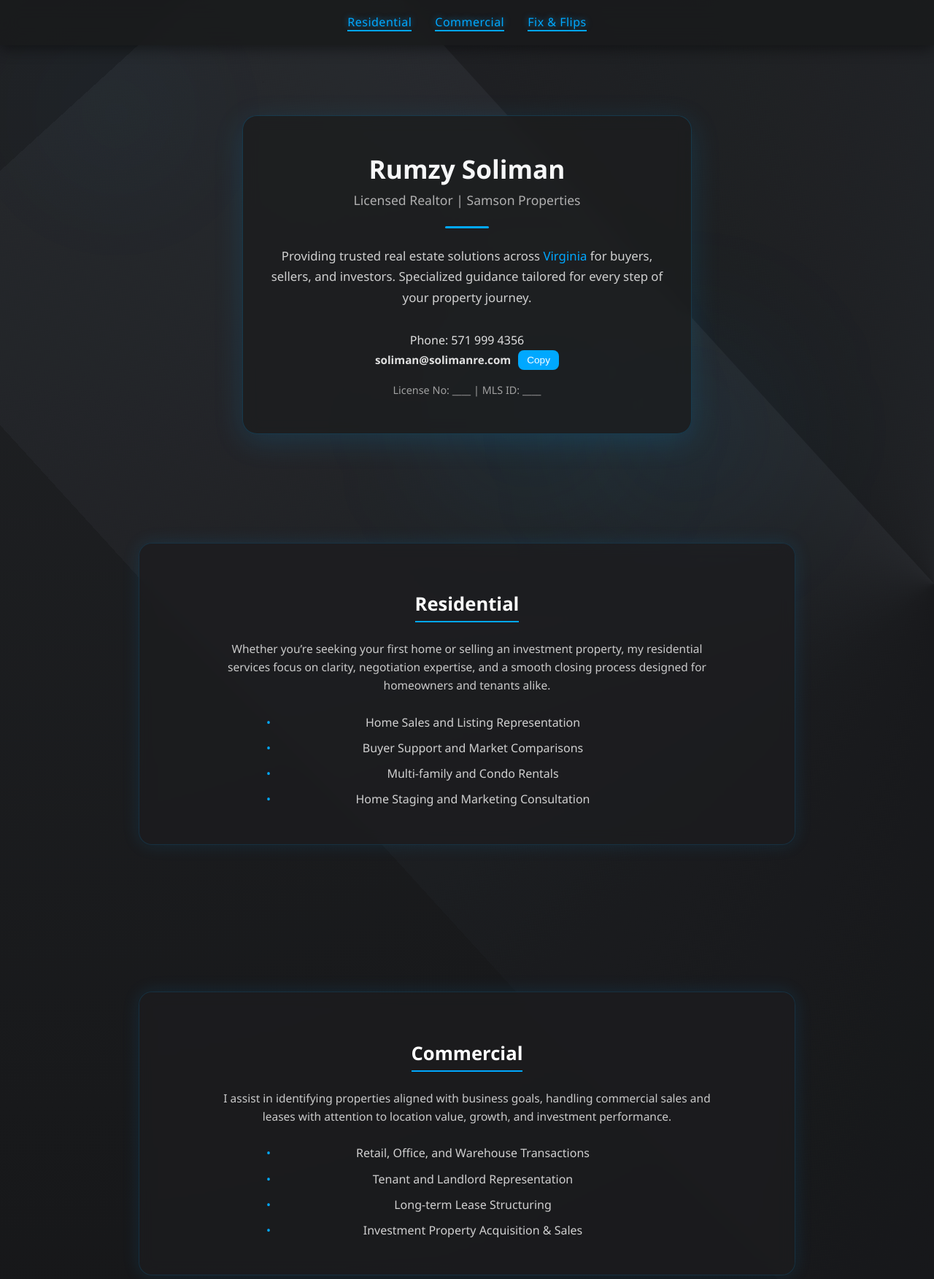
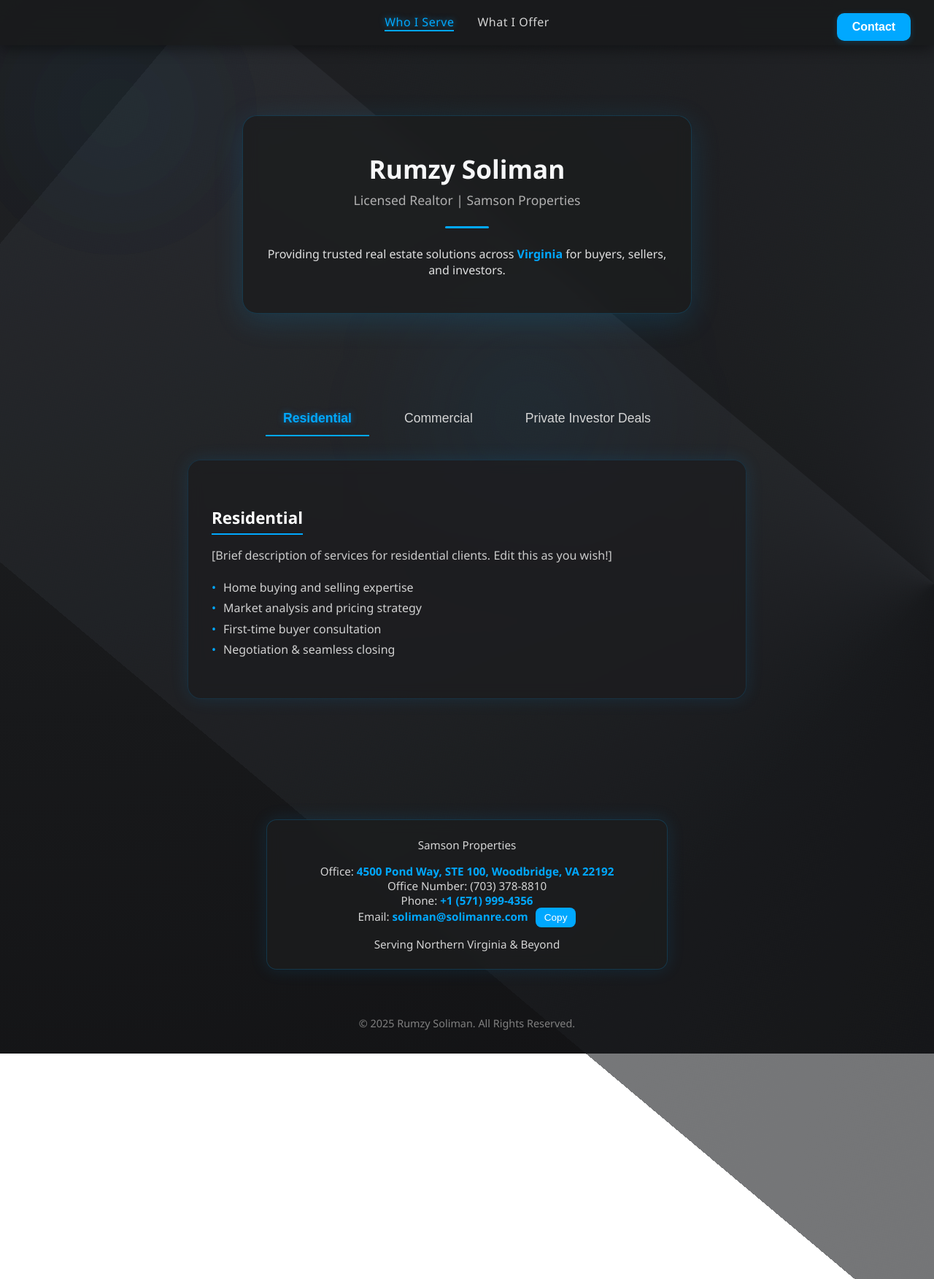
Before and after one commit to solimanrumzy-cell/rsoliman.github.io, a plain HTML site: page index.html in a window 1280 px wide. Shown: the top 1753 px of the page at 73% size. After the commit the page ends 1444 px from the top, so only its background shows below. Drawn offline with Linux system fonts and the light colour scheme.

Commit message:
Update index.html

```diff
--- a/index.html
+++ b/index.html
@@ -5,6 +5,7 @@
   <meta name="viewport" content="width=device-width, initial-scale=1.0" />
   <title>Rumzy Soliman | Virginia Realtor</title>
   <style>
+    html { scroll-behavior: smooth; }
     body {
       font-family: 'Segoe UI', Arial, sans-serif;
       color: #e0e0e0;
@@ -15,7 +16,6 @@
       background: radial-gradient(circle at top left, #202225, #18191b, #111113);
       overflow-x: hidden;
     }
-
     .background {
       position: fixed;
       top: 0;
@@ -27,12 +27,10 @@
       z-index: -2;
       opacity: 0.6;
     }
-
     @keyframes rotateBackground {
       from { transform: rotate(0deg); }
       to { transform: rotate(360deg); }
     }
-
     .light {
       position: fixed;
       width: 300px;
@@ -43,16 +41,13 @@
       animation: floatLight 18s ease-in-out infinite alternate;
       z-index: -1;
     }
-
     .light:nth-child(1) { top: 10%; left: 15%; }
     .light:nth-child(2) { top: 55%; right: 15%; animation-delay: 6s; }
     .light:nth-child(3) { bottom: 10%; left: 45%; animation-delay: 12s; }
-
     @keyframes floatLight {
       from { transform: translateY(0px) translateX(0px); opacity: 0.4; }
       to { transform: translateY(25px) translateX(40px); opacity: 0.7; }
     }
-
     header {
       width: 100%;
       background: rgba(25, 26, 28, 0.85);
@@ -63,14 +58,13 @@
       box-shadow: 0 4px 20px rgba(0, 0, 0, 0.45);
       display: flex;
       justify-content: center;
+      position: relative;
     }
-
     nav {
       display: flex;
       gap: 2rem;
       padding: 1.2rem 0;
     }
-
     nav a {
       color: #d5d5d5;
       text-decoration: none;
@@ -78,37 +72,49 @@
       letter-spacing: 0.5px;
       border-bottom: 2px solid transparent;
       transition: color 0.3s, border-bottom 0.3s, text-shadow 0.3s;
+      cursor: pointer;
     }
-
-    nav a:hover {
-      color: #00a8ff;
-      border-bottom: 2px solid #00a8ff;
-    }
-
-    nav a.active {
+    nav a:hover, nav a.active {
       color: #00a8ff;
       border-bottom: 2px solid #00a8ff;
       text-shadow: 0 0 8px rgba(0,168,255,0.6);
     }
-
+    .contact-btn {
+      position: absolute;
+      right: 2rem;
+      top: 1.1rem;
+      background: #00a8ff;
+      color: #fff;
+      border: none;
+      padding: 0.65rem 1.3rem;
+      border-radius: 10px;
+      font-size: 1rem;
+      font-weight: bold;
+      cursor: pointer;
+      box-shadow: 0 2px 10px rgba(0,168,255,0.20);
+      transition: background 0.2s, color 0.2s, transform 0.18s;
+      z-index: 20;
+    }
+    .contact-btn:hover {
+      background: #008de0;
+      color: #ddf3ff;
+      transform: translateY(-2px) scale(1.035);
+    }
     .container {
       display: flex;
       flex-direction: column;
       align-items: center;
       padding-top: 6rem;
     }
-
     .fade-in {
       opacity: 0;
       transform: translateY(35px);
       transition: opacity 1s ease, transform 1s ease;
     }
-
     .fade-in.visible {
       opacity: 1;
       transform: translateY(0);
     }
-
     .card {
       background: rgba(28, 29, 31, 0.8);
       backdrop-filter: blur(10px);
@@ -122,25 +128,21 @@
       margin-bottom: 3rem;
       transition: transform 0.4s ease, box-shadow 0.4s ease;
     }
-
     .card:hover {
       transform: translateY(-5px);
       box-shadow: 0 12px 45px rgba(0, 168, 255, 0.3);
     }
-
     h1 {
       margin: 0;
       font-size: 2.2rem;
       color: #f6f7f8;
     }
-
     h2 {
       color: #b0b0b0;
       font-size: 1.1rem;
       margin-top: 0.4rem;
       font-weight: normal;
     }
-
     .divider {
       width: 60px;
       height: 3px;
@@ -148,72 +150,39 @@
       margin: 1.5rem auto;
       border-radius: 3px;
     }
-
-    .tagline {
-      color: #d0d0d0;
-      font-size: 1.05rem;
-      line-height: 1.7;
-      margin-bottom: 2rem;
-    }
-
     .highlight {
       color: #00a8ff;
+      font-weight: bold;
     }
-
-    .contact-info {
-      color: #e0e0e0;
-      font-size: 1rem;
-      line-height: 1.6;
-      margin-top: 1rem;
-    }
-
-    .email-section {
-      display: flex;
-      justify-content: center;
-      align-items: center;
-      gap: 10px;
-      flex-wrap: wrap;
-    }
-
-    .email-text {
-      font-weight: 600;
-      font-size: 0.95rem;
-    }
-
-    button.copy-btn {
-      background-color: #00a8ff;
-      color: white;
-      border: none;
-      padding: 6px 12px;
-      border-radius: 8px;
-      cursor: pointer;
-      font-size: 0.85rem;
-      transition: background-color 0.3s ease, transform 0.2s ease;
-    }
-
-    button.copy-btn:hover {
-      background-color: #008de0;
-      transform: scale(1.05);
-    }
-
-    .copied {
-      color: #00a8ff;
-      font-size: 0.85rem;
-      display: none;
-      margin-top: 5px;
-    }
-
-    .show {
-      display: block;
-    }
-
     .section {
       text-align: center;
       padding: 4.5rem 1rem;
       width: 100%;
       max-width: 900px;
     }
-
+    .tabs {
+      display: flex;
+      justify-content: center;
+      margin-bottom: 2rem;
+      gap: 1.5rem;
+    }
+    .tab {
+      background: none;
+      border: none;
+      color: #d5d5d5;
+      font-size: 1.1rem;
+      padding: 0.8rem 1.5rem;
+      cursor: pointer;
+      border-bottom: 2px solid transparent;
+      transition: color 0.3s, border-bottom 0.3s;
+      outline: none;
+    }
+    .tab.active {
+      color: #00a8ff;
+      border-bottom: 2px solid #00a8ff;
+      font-weight: bold;
+      text-shadow: 0 0 8px rgba(0,168,255,0.5);
+    }
     .content-box {
       background: rgba(28, 29, 31, 0.75);
       backdrop-filter: blur(10px);
@@ -223,53 +192,42 @@
       border: 1px solid rgba(0,168,255,0.15);
       margin: 1.8rem auto;
       transition: transform 0.4s ease, border-color 0.4s ease, box-shadow 0.4s ease;
+      text-align: left;
+      max-width: 700px;
+      width: 100%;
+      display: none;
     }
-
-    .content-box:hover {
-      transform: translateY(-6px);
-      border-color: rgba(0,168,255,0.35);
-      box-shadow: 0 0 50px rgba(0,168,255,0.25);
-    }
-
+    .content-box.active { display: block; }
     .content-box h3 {
       color: #ffffff;
-      font-size: 1.6rem;
+      font-size: 1.4rem;
       border-bottom: 2px solid #00a8ff;
       display: inline-block;
       padding-bottom: 6px;
       margin-bottom: 1rem;
     }
-
     .content-description {
       color: #cbcbcb;
-      font-size: 0.97rem;
-      max-width: 700px;
-      margin: 0.5rem auto 1.5rem;
+      font-size: 1.01rem;
+      margin-bottom: 1.2rem;
       line-height: 1.6;
     }
-
     ul {
+      color: #d1d1d1;
       list-style: none;
       padding: 0;
-      margin: 1.5rem auto 0;
-      color: #d1d1d1;
-      line-height: 1.8;
-      max-width: 550px;
     }
-
     ul li {
       margin: 0.4rem 0;
       position: relative;
       padding-left: 1rem;
     }
-
     ul li::before {
       content: "•";
       position: absolute;
       left: 0;
       color: #00a8ff;
     }
-
     .bottom-card {
       background: rgba(28, 29, 31, 0.8);
       backdrop-filter: blur(10px);
@@ -284,7 +242,30 @@
       border: 1px solid rgba(0,168,255,0.2);
       box-shadow: 0 0 25px rgba(0,168,255,0.12);
     }
-
+    .bottom-card .contact-details { margin: 1rem 0 0.8rem 0; }
+    .bottom-card .highlight { font-weight: bold; }
+    button.copy-btn {
+      background-color: #00a8ff;
+      color: white;
+      border: none;
+      padding: 6px 12px;
+      border-radius: 8px;
+      cursor: pointer;
+      font-size: 0.85rem;
+      transition: background-color 0.3s ease, transform 0.2s ease;
+      margin-left: 6px;
+    }
+    button.copy-btn:hover {
+      background-color: #008de0;
+      transform: scale(1.05);
+    }
+    .copied {
+      color: #00a8ff;
+      font-size: 0.85rem;
+      display: none;
+      margin-top: 5px;
+    }
+    .show { display: block; }
     footer {
       text-align: center;
       color: #808080;
@@ -292,7 +273,6 @@
       padding-bottom: 2rem;
       font-size: 0.9rem;
     }
-
     @media (max-width: 600px) {
       nav {
         gap: 1.3rem;
@@ -303,10 +283,18 @@
       .card {
         padding: 2.5rem 1.5rem;
       }
+      .content-box {
+        padding: 1.5rem 1rem;
+      }
+      .contact-btn {
+        right: 1rem;
+        padding: 0.5rem 1rem;
+      }
     }
   </style>
 </head>
 <body>
+  <div id="top"></div>
   <div class="background"></div>
   <div class="light"></div>
   <div class="light"></div>
@@ -314,10 +302,10 @@
 
   <header>
     <nav>
-      <a href="#residential" class="nav-link">Residential</a>
-      <a href="#commercial" class="nav-link">Commercial</a>
-      <a href="#fixflips" class="nav-link">Fix & Flips</a>
+      <a href="#whoweserve" class="nav-link active">Who I Serve</a>
+      <a href="#whatioffer" class="nav-link">What I Offer</a>
     </nav>
+    <button class="contact-btn" onclick="window.scrollTo({top:0,behavior:'smooth'})">Contact</button>
   </header>
 
   <div class="container">
@@ -327,70 +315,76 @@
       <div class="divider"></div>
       <div class="tagline">
         Providing trusted real estate solutions across <span class="highlight">Virginia</span> for buyers, sellers, and investors.
-        Specialized guidance tailored for every step of your property journey.
-      </div>
-      <div class="contact-info">
-        Phone: 571&nbsp;999&nbsp;4356<br>
-        <div class="email-section">
-          <span class="email-text" id="emailText">soliman@solimanre.com</span>
-          <button class="copy-btn" onclick="copyEmail()">Copy</button>
-        </div>
-        <div id="copiedMsg" class="copied">Copied!</div>
-        <div style="margin-top: 1rem; color: #a0a0a0; font-size: 0.9rem;">
-          License No: ____ | MLS ID: ____
-        </div>
       </div>
     </div>
 
-    <section id="residential" class="section fade-in">
-      <div class="content-box">
+    <section id="whoweserve" class="section fade-in">
+      <div class="tabs">
+        <button class="tab active" onclick="showBox(0)">Residential</button>
+        <button class="tab" onclick="showBox(1)">Commercial</button>
+        <button class="tab" onclick="showBox(2)">Private Investor Deals</button>
+      </div>
+      <div class="content-box active" id="box0">
         <h3>Residential</h3>
         <div class="content-description">
-          Whether you’re seeking your first home or selling an investment property, my residential services focus on clarity, negotiation expertise, and a smooth closing process designed for homeowners and tenants alike.
+          [Brief description of services for residential clients. Edit this as you wish!]
         </div>
         <ul>
-          <li>Home Sales and Listing Representation</li>
-          <li>Buyer Support and Market Comparisons</li>
-          <li>Multi-family and Condo Rentals</li>
-          <li>Home Staging and Marketing Consultation</li>
+          <li>Home buying and selling expertise</li>
+          <li>Market analysis and pricing strategy</li>
+          <li>First-time buyer consultation</li>
+          <li>Negotiation & seamless closing</li>
+        </ul>
+      </div>
+      <div class="content-box" id="box1">
+        <h3>Commercial</h3>
+        <div class="content-description">
+          [Brief description of commercial property services. Edit this as you wish!]
+        </div>
+        <ul>
+          <li>Retail, office, and industrial deals</li>
+          <li>Tenant & landlord representation</li>
+          <li>Location assessment and investment strategy</li>
+          <li>Long-term lease structuring & market analysis</li>
+        </ul>
+      </div>
+      <div class="content-box" id="box2">
+        <h3>Private Investor Deals</h3>
+        <div class="content-description">
+          [Brief description for investors—fix & flips, rental portfolios, etc. Edit this as you wish!]
+        </div>
+        <ul>
+          <li>Property identification & analysis</li>
+          <li>Renovation oversight & contractor referrals</li>
+          <li>ROI tracking and market timing</li>
+          <li>Off-market deal sourcing</li>
         </ul>
       </div>
     </section>
 
-    <section id="commercial" class="section fade-in">
-      <div class="content-box">
-        <h3>Commercial</h3>
+    <section id="whatioffer" class="section fade-in" style="display:none;">
+      <div class="content-box active">
+        <h3>What I Offer</h3>
         <div class="content-description">
-          I assist in identifying properties aligned with business goals, handling commercial sales and leases with attention to location value, growth, and investment performance.
+          [Put your “What I Offer” description and points here.]
         </div>
         <ul>
-          <li>Retail, Office, and Warehouse Transactions</li>
-          <li>Tenant and Landlord Representation</li>
-          <li>Long-term Lease Structuring</li>
-          <li>Investment Property Acquisition & Sales</li>
+          <li>[Custom service or feature]</li>
+          <li>[Another offering]</li>
         </ul>
       </div>
     </section>
 
-    <section id="fixflips" class="section fade-in">
-      <div class="content-box">
-        <h3>Fix & Flips</h3>
-        <div class="content-description">
-          From sourcing undervalued homes to managing remodels and resales, my fix & flip services help investors maximize returns while mitigating renovation and market risks.
-        </div>
-        <ul>
-          <li>Property Identification & Price Analysis</li>
-          <li>Contractor Coordination & Timeline Oversight</li>
-          <li>Rehabilitation Budgeting & ROI Tracking</li>
-          <li>Post-Flip Marketing & Listing Strategy</li>
-        </ul>
+    <div class="bottom-card fade-in" id="contact-info">
+      Samson Properties<br>
+      <div class="contact-details">
+        Office: <span class="highlight">4500 Pond Way, STE 100, Woodbridge, VA 22192</span><br>
+        Office Number: (703) 378-8810<br>
+        Phone: <span class="highlight">+1 (571) 999-4356</span><br>
+        Email: <span class="highlight" id="emailText">soliman@solimanre.com</span>
+        <button class="copy-btn" onclick="copyEmail()">Copy</button>
+        <div id="copiedMsg" class="copied">Copied!</div>
       </div>
-    </section>
-
-    <div class="bottom-card fade-in">
-      Samson Properties<br>
-      Office: 14526 Lee Rd, Chantilly, VA 20151<br>
-      Office Number: (703) 378-8810<br>
       Serving Northern Virginia & Beyond
     </div>
   </div>
@@ -398,7 +392,6 @@
   <footer>
     © 2025 Rumzy Soliman. All Rights Reserved.
   </footer>
-
   <script>
     function copyEmail() {
       const emailText = document.getElementById('emailText').textContent;
@@ -408,28 +401,36 @@
         setTimeout(() => msg.classList.remove('show'), 2000);
       });
     }
-
     const fadeElements = document.querySelectorAll(".fade-in");
     const observer = new IntersectionObserver(entries => {
       entries.forEach(entry => {
         if (entry.isIntersecting) entry.target.classList.add("visible");
       });
     }, { threshold: 0.15 });
-
     fadeElements.forEach(el => observer.observe(el));
-
-    const sections = document.querySelectorAll("section");
-    const navLinks = document.querySelectorAll(".nav-link");
-
-    window.addEventListener("scroll", () => {
-      let current = "";
-      sections.forEach(section => {
-        const sectionTop = section.offsetTop - 120;
-        if (scrollY >= sectionTop) current = section.getAttribute("id");
+    // Tab logic for content boxes
+    function showBox(idx) {
+      document.querySelectorAll('.tab').forEach((tab, i) => {
+        tab.classList.toggle('active', i === idx);
       });
-      navLinks.forEach(link => {
-        link.classList.remove("active");
-        if (link.getAttribute("href").includes(current)) link.classList.add("active");
+      document.querySelectorAll('.content-box').forEach((box, i) => {
+        box.classList.toggle('active', i === idx);
+      });
+    }
+    // Nav tab logic (Who I Serve / What I Offer)
+    document.querySelectorAll('nav a').forEach(function(link){
+      link.addEventListener('click', function(e){
+        e.preventDefault();
+        document.querySelectorAll('nav a').forEach(a=>a.classList.remove('active'));
+        this.classList.add('active');
+        if(this.getAttribute('href')==='#whatioffer'){
+          document.getElementById('whoweserve').style.display='none';
+          document.getElementById('whatioffer').style.display='';
+        } else {
+          document.getElementById('whoweserve').style.display='';
+          document.getElementById('whatioffer').style.display='none';
+        }
+        window.location.hash = this.getAttribute('href');
       });
     });
   </script>
```
